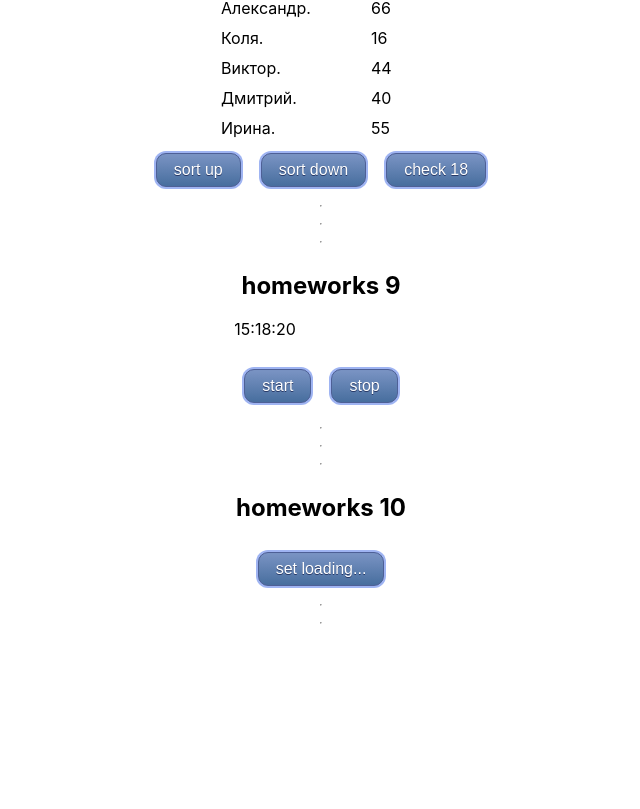
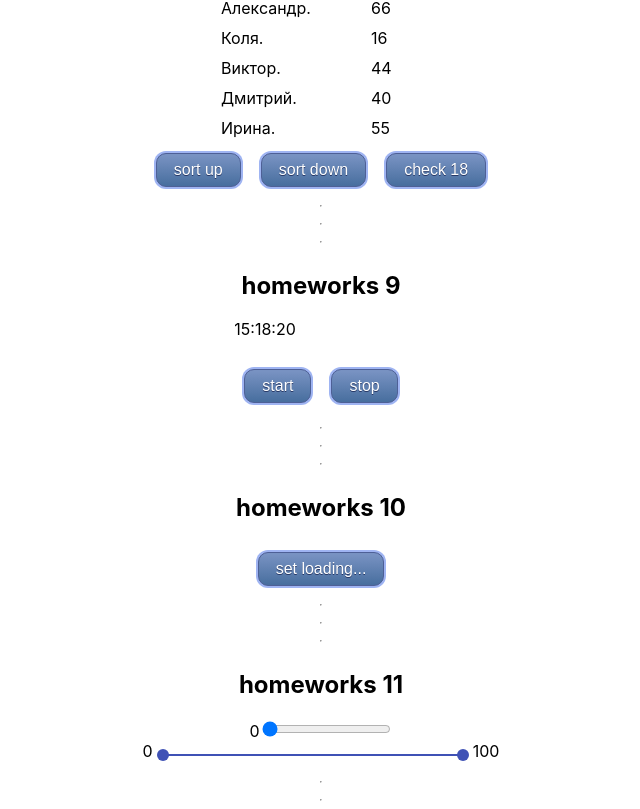
Before and after one commit to maunonen/it-incubator-ignat, a React (Create React App) app: page /#/pre-junior in a window 1280 px wide. Shown: the part 2057-2866 px from the top of the page, without its empty margins (319-959 px from the left). Before the commit the page ends 2689 px from the top, so only its background shows below. Built offline with nearby package versions, Linux system fonts and the light colour scheme.

Commit message:
HW 11 Slider Uncontrolled

```diff
--- a/package.json
+++ b/package.json
@@ -4,6 +4,7 @@
   "private": true,
   "homepage": "https://maunonen.github.io/it-incubator-ignat",
   "dependencies": {
+    "@material-ui/core": "^4.12.1",
     "@testing-library/jest-dom": "^5.11.4",
     "@testing-library/react": "^11.1.0",
     "@testing-library/user-event": "^12.1.10",
--- a/src/p1-main/m1-ui/u1-app/App.tsx
+++ b/src/p1-main/m1-ui/u1-app/App.tsx
@@ -10,6 +10,7 @@ import HW7 from "../../../p2-homeworks/h7/HW7";
 import HW8 from "../../../p2-homeworks/h8/HW8";
 import HW9 from "../../../p2-homeworks/h9/HW9";
 import HW10 from "../../../p2-homeworks/h10/HW10";
+import HW11 from "../../../p2-homeworks/h11/HW11";
 
 function App() {
     return (
@@ -25,6 +26,7 @@ function App() {
             <HW8/>
             <HW9/>
             <HW10/>
+            <HW11/>
 
         </div>
     )
--- /dev/null
+++ b/src/p2-homeworks/h11/HW11.module.css
@@ -0,0 +1,16 @@
+.center {
+    display: flex;
+    flex-direction: column;
+    align-items: center;
+}
+
+.doubleSliderBlock {
+    display: flex;
+}
+
+.doubleSliderLeftCaption {
+    margin-right: 10px;
+}
+.doubleSliderRightCaption {
+    margin-left: 10px;
+}
--- a/src/p2-homeworks/h11/HW11.tsx
+++ b/src/p2-homeworks/h11/HW11.tsx
@@ -1,30 +1,48 @@
 import React, {useState} from "react";
 import SuperRange from "./common/c7-SuperRange/SuperRange";
 import SuperDoubleRange from "./common/c8-SuperDoubleRange/SuperDoubleRange";
+import s from './HW11.module.css';
 
 function HW11() {
     const [value1, setValue1] = useState(0);
     const [value2, setValue2] = useState(100);
 
+    const onChangeRange = ( valueArr : number[]) : void => {
+        if (valueArr && Array.isArray(valueArr) && valueArr.length > 0){
+            setValue1(valueArr[0])
+            setValue2(valueArr[1])
+        }
+
+    }
+
     return (
-        <div>
+        <div className={s.center} >
             <hr/>
-            homeworks 11
-
+            <h2>homeworks 11</h2>
             {/*should work (должно работать)*/}
             <div>
                 <span>{value1}</span>
                 <SuperRange
+                    onChangeRange={setValue1}
+                    value={value1}
+                    min={1}
+                    max={100}
                     // сделать так чтоб value1 изменялось
                 />
             </div>
 
-            <div>
-                <span>{value1}</span>
+            <div className={s.doubleSliderBlock}>
+                <span className={s.doubleSliderLeftCaption}>{value1}</span>
                 <SuperDoubleRange
+                    min={1}
+                    max={100}
+                    disabled={false}
+                    onChangeRange={ onChangeRange }
+                    value={[value1, value2]}
+                    step={10}
                     // сделать так чтоб value1 и value2 изменялось
                 />
-                <span>{value2}</span>
+                <span className={s.doubleSliderRightCaption}>{value2}</span>
             </div>
 
             <hr/>
--- a/src/p2-homeworks/h11/common/c7-SuperRange/SuperRange.tsx
+++ b/src/p2-homeworks/h11/common/c7-SuperRange/SuperRange.tsx
@@ -13,7 +13,8 @@ type SuperRangePropsType = DefaultInputPropsType & { // и + ещё пропсы
 const SuperRange: React.FC<SuperRangePropsType> = (
     {
         type, // достаём и игнорируем чтоб нельзя было задать другой тип инпута
-        onChange, onChangeRange,
+        onChange,
+        onChangeRange,
         className,
 
         ...restProps// все остальные пропсы попадут в объект restProps
@@ -24,9 +25,7 @@ const SuperRange: React.FC<SuperRangePropsType> = (
 
         onChangeRange && onChangeRange(+e.currentTarget.value);
     }
-
     const finalRangeClassName = `${s.range} ${className ? className : ""}`;
-
     return (
         <>
             <input
--- a/src/p2-homeworks/h11/common/c8-SuperDoubleRange/SuperDoubleRange.tsx
+++ b/src/p2-homeworks/h11/common/c8-SuperDoubleRange/SuperDoubleRange.tsx
@@ -1,23 +1,64 @@
-import React from "react";
+import React, {useState} from "react";
+import {makeStyles, Slider} from "@material-ui/core";
 
 type SuperDoubleRangePropsType = {
     onChangeRange?: (value: [number, number]) => void
     value?: [number, number]
-    // min, max, step, disable, ...
+    min?: number
+    max?: number
+    step ? : number
+    disabled?: boolean
 }
+
+function valuetext(value: number) {
+    return `${value}°C`;
+}
+
+const useStyles = makeStyles({
+    root: {
+        width: "300px"
+    },
+});
 
 const SuperDoubleRange: React.FC<SuperDoubleRangePropsType> = (
     {
-        onChangeRange, value,
-        // min, max, step, disable, ...
+        onChangeRange,
+        value,
+        step,
+        min,
+        max,
+        disabled,
+        ...restProps
     }
 ) => {
+    const classes = useStyles()
+
     // сделать самому, можно подключать библиотеки
+    //const [sliderValue, setSliderValue] = useState<number[]>([min || 0, max || 100]);
+    const handleChange = (event: any, newValue: number | number[]) => {
+        //console.log('Handle change', newValue )
+        if (newValue && Array.isArray(newValue) && newValue.length > 0) {
+            const leftValueInRange: number = newValue[0]
+            const rightValueInRange: number = newValue[1]
+            onChangeRange && onChangeRange([leftValueInRange, rightValueInRange])
+        }
+        //setSliderValue(newValue as number[]);
+    };
 
     return (
-        <>
-            DoubleRange
-        </>
+        <div className={classes.root}>
+            <Slider
+                min={min}
+                max={max}
+                disabled={disabled}
+                step={step}
+                value={value }
+                onChange={handleChange}
+                valueLabelDisplay="auto"
+                aria-labelledby="range-slider"
+                getAriaValueText={valuetext}
+            />
+        </div>
     );
 }
 
```
Also changed, not shown: 1 other file (tests, documents, lock files or other folders).
